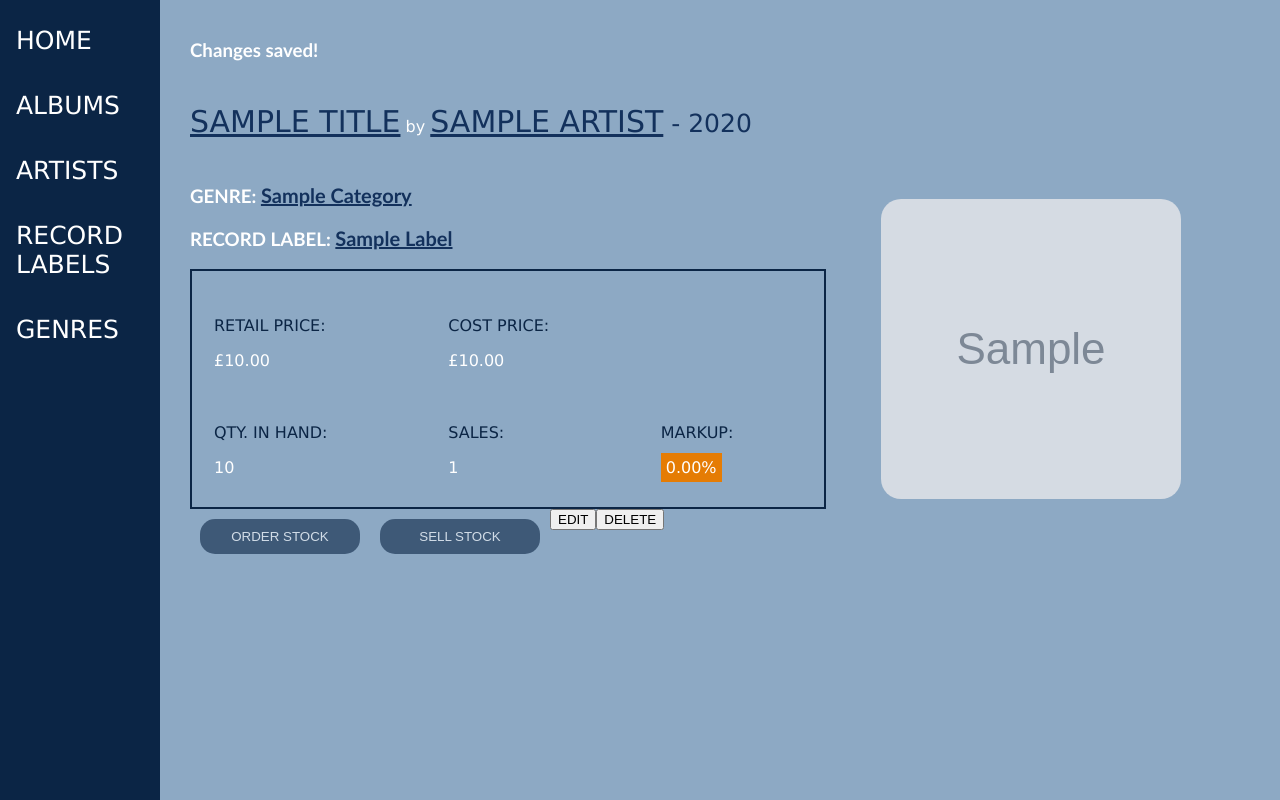
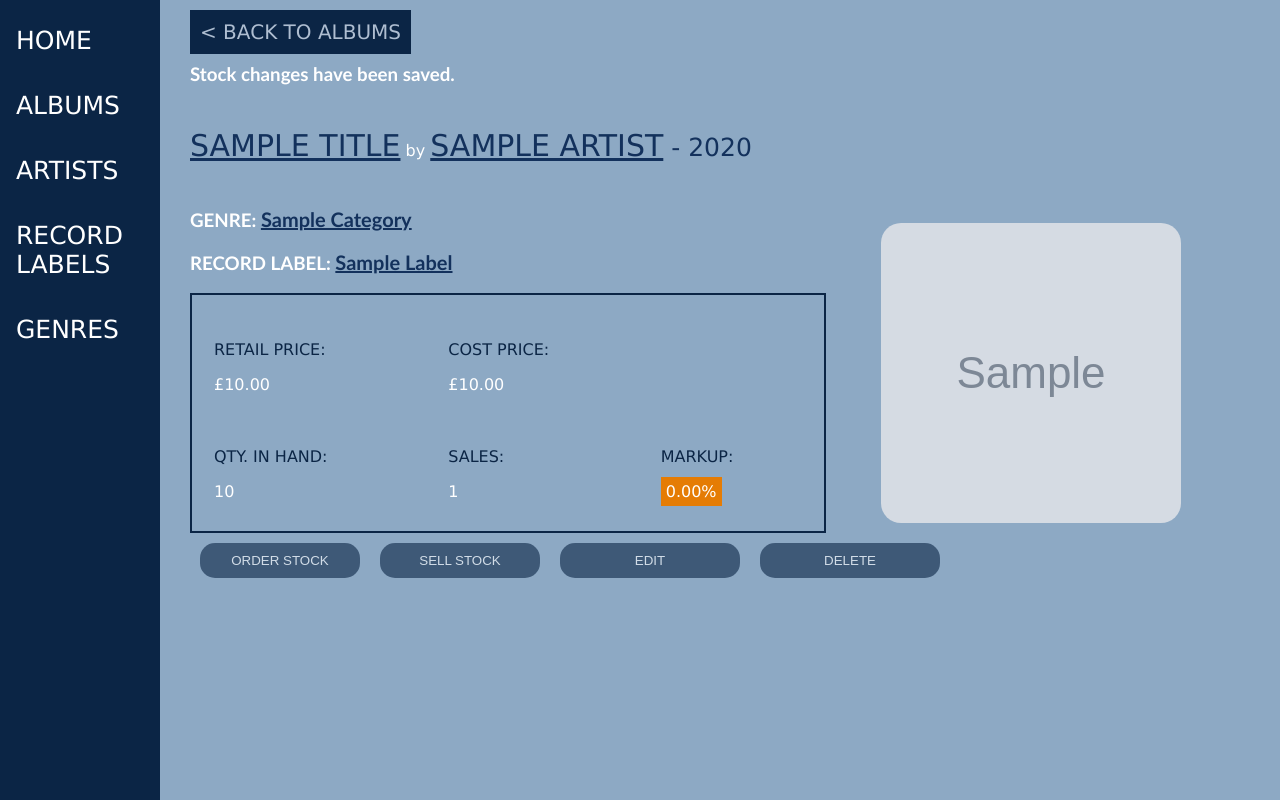
Before and after one commit to asliay/codeclan_pythonproject_week5, a Flask app: template templates/albums/updated.html in a window 1280 px wide. Run offline with Flask 2, Linux system fonts and the light colour scheme; the template is opened without the code that fills it: most values are stand-ins (such as "Sample title", 1, 10 or a date in 2020); grey boxes marked "Sample" are stand-in pictures.

Commit message:
changed create view - now renders updated.html template to confirm changes have been added

```diff
--- a/controllers/album_controller.py
+++ b/controllers/album_controller.py
@@ -29,16 +29,16 @@ def create_album():
     title = request.form['title']
     artist = artist_repository.select(request.form['artist_id'])
     genre = genre_repository.select(request.form['genre_id'])
-    price = request.form['price']
+    price = float(request.form['price'])
     cost_price = float(request.form['cost-price'])
-    release_year = float(request.form['release-year'])
+    release_year = (request.form['release-year'])
     cover_art = request.form['cover-art']
     stock = int(request.form['stock'])
     label = label_repository.select(request.form['label_id'])
     sales_count = int(request.form['sales_count'])
     album = Album(title, artist, genre, price, cost_price, release_year, cover_art, stock, label, sales_count)
     album_repository.save(album)
-    return redirect("/albums")
+    return render_template("/albums/updated.html", **locals())
 
 
 # SHOW
--- a/templates/albums/updated.html
+++ b/templates/albums/updated.html
@@ -1,8 +1,9 @@
 {% extends 'base.html' %}
 
 {% block content %}
+<a class="add-link" href="/albums"> < Back to Albums</a>
+<h3>Stock changes have been saved.</h3>
 
-<h3>Changes saved!</h2>
 
 <span><p class="album-title"><a class="album-link" href="/albums/{{album.id}}">{{ title }} </a></p> by <p class="album-artist"><a class="artist-link" href="/artists/{{album.artist.id}}">{{ artist.name }}</a>  - {{release_year}}</p></span>
     <h3>GENRE: <a class="genre-link" href="/genres/{{genre.id}}">{{ genre.category }}</a></h3>
@@ -44,10 +45,10 @@
             <button class="order-btn">SELL STOCK</button>
         </form>
         <form class="edit-form" action="/albums/{{album.id}}/edit">
-            <button class="edit-button">EDIT</button>
+            <button class="edit-btn">EDIT</button>
         </form>
         <form class="delete-form" action="/albums/{{album.id}}/delete" method="POST">
-            <button class="trash-button">DELETE</button>
+            <button class="trash-btn">DELETE</button>
         </form>
     </div>
 {% endblock content %}
```
